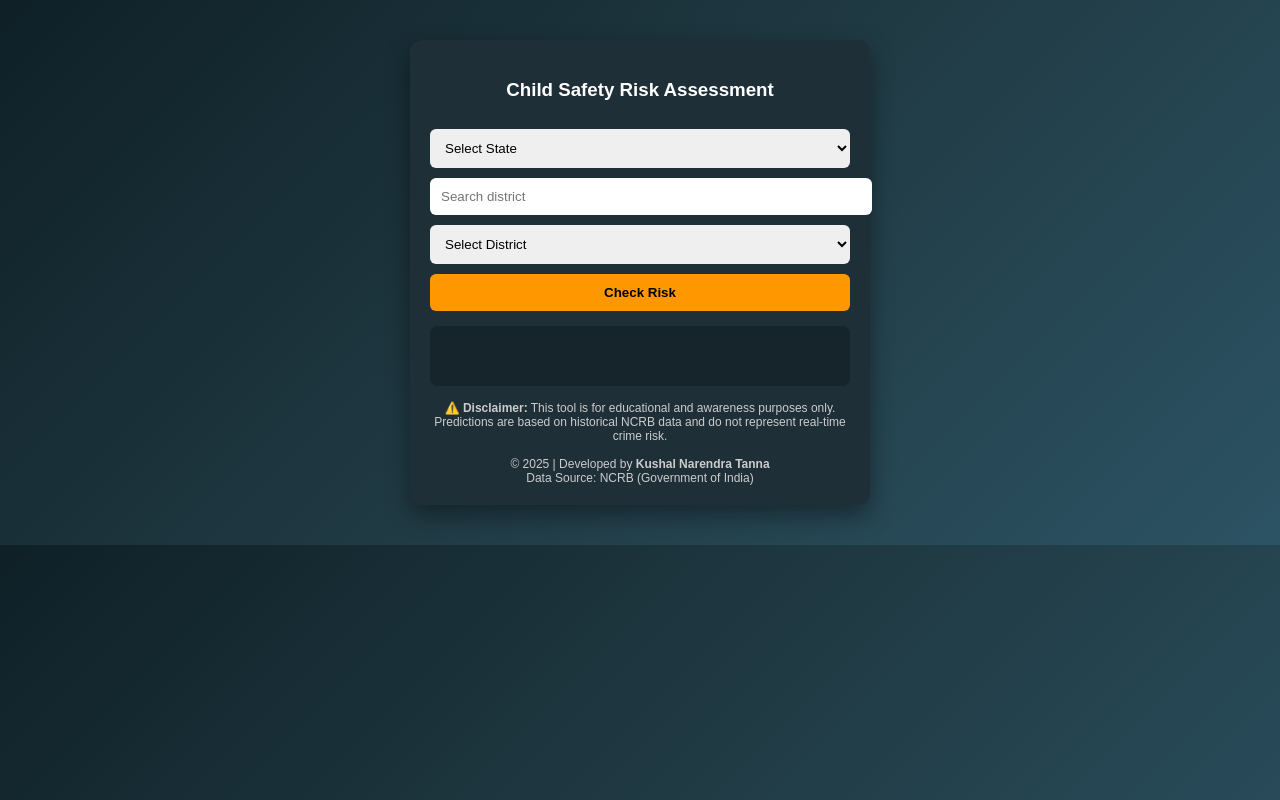
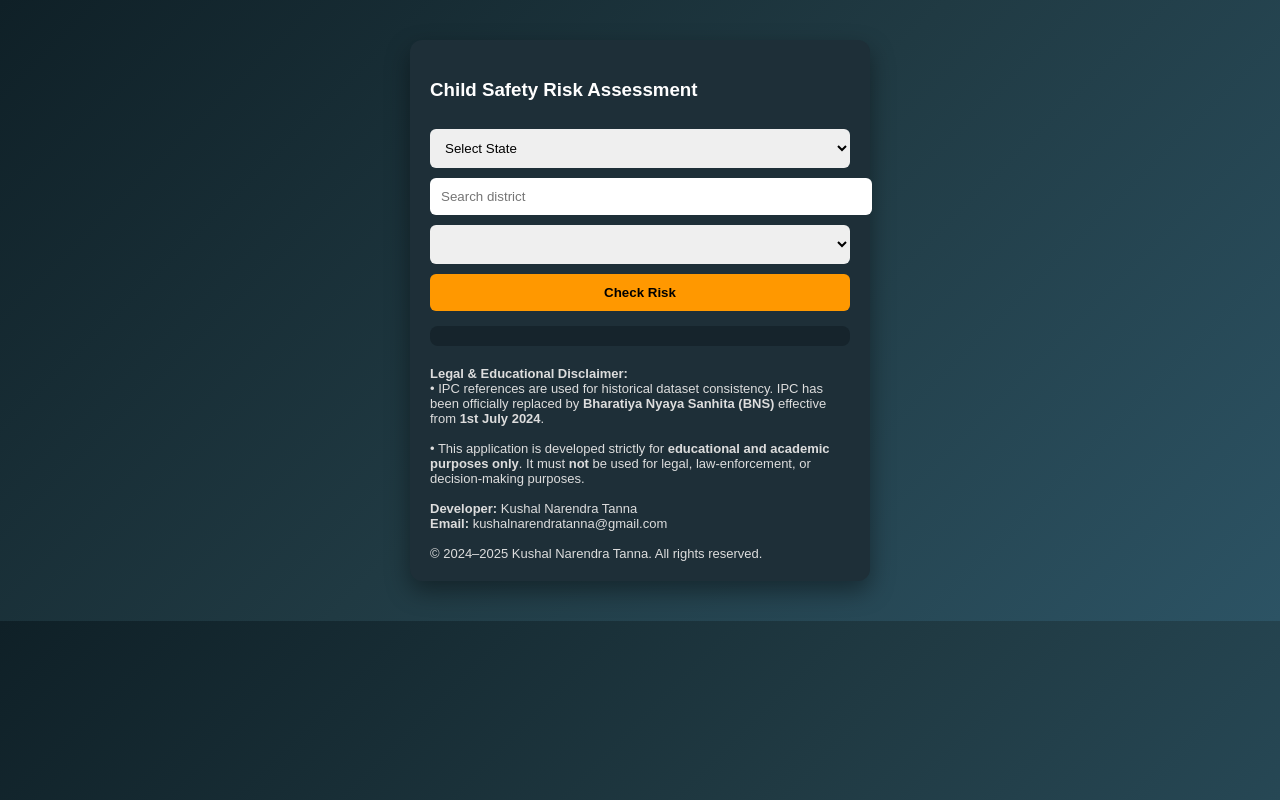
Before and after one commit to kushalnarendratanna-arch/ncrb-crime-risk-api, a Flask app: page / in a window 1280 px wide. Run offline with Flask 3, Linux system fonts and the light colour scheme; lists and menus that the app fills with data are empty.

Commit message:
Update index.html

```diff
--- a/templates/index.html
+++ b/templates/index.html
@@ -1,11 +1,52 @@
 <!DOCTYPE html>
-<html lang="en">
+<html>
 <head>
 <meta charset="UTF-8">
-<title>Child Safety Risk Assessment</title>
+<title>Child Safety Risk</title>
 <meta name="viewport" content="width=device-width, initial-scale=1">
-<link rel="manifest" href="/static/manifest.json">
-<link rel="stylesheet" href="/static/style.css">
+
+<style>
+body {
+  font-family: Arial, sans-serif;
+  background: linear-gradient(135deg,#0f2027,#203a43,#2c5364);
+  color: white;
+}
+
+.card {
+  max-width: 420px;
+  margin: 40px auto;
+  background: #1e2f38;
+  padding: 20px;
+  border-radius: 12px;
+  box-shadow: 0 10px 25px rgba(0,0,0,0.4);
+}
+
+select, input, button {
+  width: 100%;
+  padding: 11px;
+  margin-top: 10px;
+  border-radius: 6px;
+  border: none;
+}
+
+button {
+  background: #ff9800;
+  font-weight: bold;
+}
+
+#result {
+  margin-top: 15px;
+  background: #16242c;
+  padding: 10px;
+  border-radius: 8px;
+}
+
+.disclaimer {
+  margin-top: 20px;
+  font-size: 13px;
+  color: #ddd;
+}
+</style>
 </head>
 
 <body>
@@ -13,26 +54,26 @@
 <div class="card">
   <h3>Child Safety Risk Assessment</h3>
 
-  <select id="state">
-    <option value="">Loading states...</option>
-  </select>
-
+  <select id="state"></select>
   <input id="search" placeholder="Search district">
-
-  <select id="district">
-    <option value="">Select District</option>
-  </select>
+  <select id="district"></select>
 
   <button onclick="checkRisk()">Check Risk</button>
 
   <div id="result"></div>
 
   <div class="disclaimer">
-    ⚠️ <b>Disclaimer:</b> This tool is for educational and awareness purposes only.
-    Predictions are based on historical NCRB data and do not represent real-time crime risk.
-    <br><br>
-    © 2025 | Developed by <b>Kushal Narendra Tanna</b><br>
-    Data Source: NCRB (Government of India)
+    <b>Legal & Educational Disclaimer:</b><br>
+    • IPC references are used for historical dataset consistency. IPC has been officially
+    replaced by <b>Bharatiya Nyaya Sanhita (BNS)</b> effective from <b>1st July 2024</b>.<br><br>
+
+    • This application is developed strictly for <b>educational and academic purposes only</b>.
+    It must <b>not</b> be used for legal, law-enforcement, or decision-making purposes.<br><br>
+
+    <b>Developer:</b> Kushal Narendra Tanna<br>
+    <b>Email:</b> kushalnarendratanna@gmail.com<br><br>
+
+    © 2024–2025 Kushal Narendra Tanna. All rights reserved.
   </div>
 </div>
 
@@ -44,13 +85,10 @@ fetch("/states")
 .then(states => {
   let s = document.getElementById("state");
   s.innerHTML = "<option value=''>Select State</option>";
-  states.forEach(x => {
-    s.innerHTML += `<option value="${x}">${x}</option>`;
-  });
+  states.forEach(x => s.innerHTML += `<option value="${x}">${x}</option>`);
 });
 
 document.getElementById("state").onchange = function () {
-  if (!this.value) return;
   fetch(`/districts?state=${encodeURIComponent(this.value)}`)
     .then(r => r.json())
     .then(d => {
@@ -67,9 +105,7 @@ document.getElementById("search").oninput = function () {
 function renderDistricts(list) {
   let d = document.getElementById("district");
   d.innerHTML = "<option value=''>Select District</option>";
-  list.forEach(x => {
-    d.innerHTML += `<option value="${x}">${x}</option>`;
-  });
+  list.forEach(x => d.innerHTML += `<option value="${x}">${x}</option>`);
 }
 
 function checkRisk() {
@@ -78,7 +114,7 @@ function checkRisk() {
   let result = document.getElementById("result");
 
   if (!state || !district) {
-    result.innerHTML = "⚠️ Please select both state and district.";
+    result.innerHTML = "⚠️ Please select state and district.";
     return;
   }
 
@@ -86,30 +122,27 @@ function checkRisk() {
 
   fetch("/predict", {
     method: "POST",
-    headers: { "Content-Type": "application/json" },
-    body: JSON.stringify({ state, district })
+    headers: {"Content-Type": "application/json"},
+    body: JSON.stringify({state, district})
   })
-  .then(async r => {
-    let data = await r.json();
-    if (!r.ok) throw new Error(data.error || "Request failed");
-    return data;
-  })
+  .then(res => res.json())
   .then(j => {
+    if (j.error) {
+      result.innerHTML = "❌ " + j.error;
+      return;
+    }
+
     result.innerHTML = `
       <b>State:</b> ${j.state}<br>
       <b>District:</b> ${j.district}<br><br>
-      <b>IPC Crimes:</b> ${j.ipc}<br>
-      <b>SLL Crimes:</b> ${j.sll}<br>
-      <b>Total Crimes:</b> ${j.total}<br><br>
+      <b>Total Crimes:</b> ${j.total}<br>
       <b>Risk Level:</b>
       <span style="color:${j.color};font-weight:bold">${j.risk_level}</span><br>
       <b>Risk Score:</b> ${j.risk_score}/100<br>
-      <b>Confidence:</b> ${j.confidence}%<br>
+      <b>Confidence:</b> ${j.confidence}%
     `;
   })
-  .catch(err => {
-    result.innerHTML = "❌ " + err.message;
-  });
+  .catch(() => result.innerHTML = "❌ Server error");
 }
 </script>
 
```
